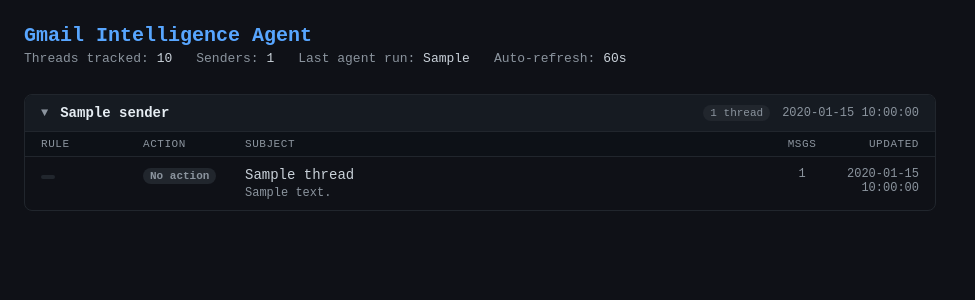
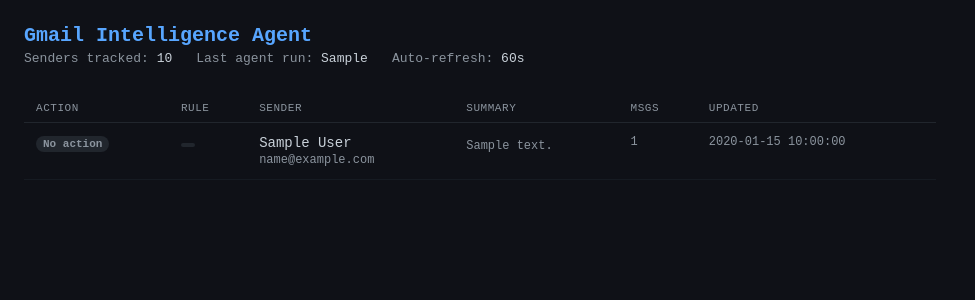
Before and after one commit to blackfinorca/gmail-agent, a Flask app: template dashboard/templates/index.html in a window 1280 px wide. Shown: the top 300 px of the page, without its empty margins (0-975 px from the left). Run offline with Flask 3, Linux system fonts and the light colour scheme; the template is opened without the code that fills it: most values are stand-ins (such as "Sample title", 1, 10 or a date in 2020).

Commit message:
Switch to per-sender summaries — one rolling one-pager per contact
- Storage: new sender_summaries table keyed by sender email
- Agent: group matched messages by sender, update their summary in one LLM call
- Summariser: add update_sender_summary() for multi-message batch updates
- Dashboard: index lists one row per sender; /sender/<email> shows full one-pager
- Extract display name and bare email from 'Name <email>' header format

Co-Authored-By: Claude Sonnet 4.6 <noreply@anthropic.com>

```diff
--- a/dashboard/app.py
+++ b/dashboard/app.py
@@ -27,52 +27,32 @@ def relative_time(ts: int) -> str:
     return f"{diff // 86400}d ago"
 
 
+def strip_html(text: str) -> str:
+    return re.sub(r"\s+", " ", re.sub(r"<[^>]+>", " ", text or "")).strip()
+
+
 @app.route("/")
 def index():
-    threads = storage.get_all_threads()
+    senders = storage.get_all_sender_summaries()
     last_run = storage.get_last_run_timestamp()
-
-    grouped = {}  # sender -> {sender, matched_rule, last_updated, threads[]}
-    for t in threads:
-        t["relative_time"] = relative_time(t.get("last_updated", 0))
-        raw = re.sub(r"<[^>]+>", " ", t.get("summary") or "")
-        t["summary_snippet"] = re.sub(r"\s+", " ", raw).strip()[:120]
-
-        sender = t.get("sender") or "Unknown"
-        if sender not in grouped:
-            grouped[sender] = {
-                "sender": sender,
-                "matched_rule": t.get("matched_rule", ""),
-                "last_updated": t.get("last_updated", 0),
-                "threads": [],
-            }
-        else:
-            # Keep the group's last_updated as the most recent thread
-            if (t.get("last_updated") or 0) > grouped[sender]["last_updated"]:
-                grouped[sender]["last_updated"] = t["last_updated"]
-
-        grouped[sender]["threads"].append(t)
-
-    # Sort groups by most recently updated, threads within each group likewise
-    sender_groups = sorted(grouped.values(), key=lambda g: g["last_updated"], reverse=True)
-    for g in sender_groups:
-        g["last_updated_rel"] = relative_time(g["last_updated"])
-
+    for s in senders:
+        s["relative_time"] = relative_time(s.get("last_updated", 0))
+        s["summary_snippet"] = strip_html(s.get("summary", ""))[:120]
     return render_template(
         "index.html",
-        sender_groups=sender_groups,
-        total=len(threads),
+        senders=senders,
+        total=len(senders),
         last_run=relative_time(last_run),
     )
 
 
-@app.route("/thread/<thread_id>")
-def thread_detail(thread_id):
-    thread = storage.get_summary(thread_id)
-    if not thread:
+@app.route("/sender/<path:sender_email>")
+def sender_detail(sender_email):
+    sender = storage.get_sender_summary(sender_email)
+    if not sender:
         abort(404)
-    thread["relative_time"] = relative_time(thread.get("last_updated", 0))
-    return render_template("thread.html", thread=thread)
+    sender["relative_time"] = relative_time(sender.get("last_updated", 0))
+    return render_template("sender.html", sender=sender)
 
 
 if __name__ == "__main__":
--- a/dashboard/templates/index.html
+++ b/dashboard/templates/index.html
@@ -28,68 +28,21 @@
     }
     .stats-bar span { color: #c9d1d9; }
 
-    /* Sender group */
-    .sender-group {
-      margin-bottom: 28px;
-      border: 1px solid #21262d;
-      border-radius: 8px;
-      overflow: hidden;
+    table { width: 100%; border-collapse: collapse; }
+
+    th {
+      text-align: left;
+      color: #8b949e;
+      border-bottom: 1px solid #21262d;
+      padding: 8px 12px;
+      font-weight: normal;
+      text-transform: uppercase;
+      font-size: 11px;
+      letter-spacing: 0.05em;
     }
 
-    .sender-header {
-      display: flex;
-      align-items: center;
-      gap: 12px;
-      padding: 10px 16px;
-      background: #161b22;
-      border-bottom: 1px solid #21262d;
-      cursor: pointer;
-      user-select: none;
-    }
-    .sender-header:hover { background: #1c2128; }
-
-    .sender-name {
-      color: #e6edf3;
-      font-size: 14px;
-      font-weight: bold;
-      flex: 1;
-    }
-
-    .sender-meta {
-      color: #8b949e;
-      font-size: 12px;
-      white-space: nowrap;
-    }
-
-    .thread-count {
-      background: #21262d;
-      color: #8b949e;
-      font-size: 11px;
-      padding: 2px 7px;
-      border-radius: 10px;
-    }
-
-    .chevron {
-      color: #8b949e;
-      font-size: 12px;
-      transition: transform 0.15s;
-    }
-    .sender-group.collapsed .chevron { transform: rotate(-90deg); }
-    .sender-group.collapsed .thread-list { display: none; }
-
-    /* Thread rows inside a group */
-    .thread-list { }
-
-    .thread-row {
-      display: grid;
-      grid-template-columns: 90px 90px 1fr 50px 80px;
-      gap: 0 12px;
-      align-items: start;
-      padding: 10px 16px;
-      border-bottom: 1px solid #161b22;
-    }
-    .thread-row:last-child { border-bottom: none; }
-    .thread-row:hover { background: #161b22; }
+    td { padding: 12px; border-bottom: 1px solid #161b22; vertical-align: top; }
+    tr:hover td { background: #161b22; }
 
     .badge {
       display: inline-block;
@@ -106,74 +59,52 @@
     .action-them    { background: #0d2b1d; color: #3fb950; }
     .action-none    { background: #21262d; color: #8b949e; }
 
-    .thread-subject a {
-      color: #c9d1d9;
-      text-decoration: none;
-      display: block;
-    }
-    .thread-subject a:hover { color: #58a6ff; text-decoration: underline; }
+    .sender-name a { color: #c9d1d9; text-decoration: none; }
+    .sender-name a:hover { color: #58a6ff; text-decoration: underline; }
+    .sender-email { color: #8b949e; font-size: 12px; margin-top: 2px; }
 
-    .thread-snippet {
-      color: #8b949e;
-      font-size: 12px;
-      margin-top: 3px;
-    }
+    .snippet { color: #8b949e; font-size: 12px; margin-top: 4px; }
+    .meta { color: #8b949e; font-size: 12px; white-space: nowrap; }
 
-    .thread-meta { color: #8b949e; font-size: 12px; text-align: right; }
-    .thread-msgs { color: #8b949e; font-size: 12px; text-align: center; }
-
-    .col-header {
-      display: grid;
-      grid-template-columns: 90px 90px 1fr 50px 80px;
-      gap: 0 12px;
-      padding: 6px 16px;
-      background: #0d1117;
-      border-bottom: 1px solid #21262d;
-      color: #8b949e;
-      font-size: 11px;
-      text-transform: uppercase;
-      letter-spacing: 0.05em;
-    }
-
-    .empty {
-      text-align: center;
-      color: #8b949e;
-      padding: 60px 0;
-    }
+    .empty { text-align: center; color: #8b949e; padding: 60px 0; }
   </style>
 </head>
 <body>
   <h1>Gmail Intelligence Agent</h1>
 
   <div class="stats-bar">
-    <div>Threads tracked: <span>{{ total }}</span></div>
-    <div>Senders: <span>{{ sender_groups | length }}</span></div>
+    <div>Senders tracked: <span>{{ total }}</span></div>
     <div>Last agent run: <span>{{ last_run }}</span></div>
     <div>Auto-refresh: <span>60s</span></div>
   </div>
 
-  {% if sender_groups %}
-    {% for group in sender_groups %}
-    <div class="sender-group" id="group-{{ loop.index }}">
-      <div class="sender-header" onclick="toggleGroup('group-{{ loop.index }}')">
-        <span class="chevron">▼</span>
-        <span class="sender-name">{{ group.sender }}</span>
-        <span class="thread-count">{{ group.threads | length }} thread{{ 's' if group.threads | length != 1 }}</span>
-        <span class="sender-meta">{{ group.last_updated_rel }}</span>
-      </div>
-
-      <div class="thread-list">
-        <div class="col-header">
-          <span>Rule</span>
-          <span>Action</span>
-          <span>Subject</span>
-          <span style="text-align:center">Msgs</span>
-          <span style="text-align:right">Updated</span>
-        </div>
-        {% for t in group.threads %}
-        <div class="thread-row">
-          <div>
-            {% set rule = t.matched_rule or '' %}
+  {% if senders %}
+  <table>
+    <thead>
+      <tr>
+        <th>Action</th>
+        <th>Rule</th>
+        <th>Sender</th>
+        <th>Summary</th>
+        <th>Msgs</th>
+        <th>Updated</th>
+      </tr>
+    </thead>
+    <tbody>
+      {% for s in senders %}
+      <tr>
+        <td>
+          {% set pa = s.pending_action or 'none' %}
+          {% if pa == 'you' %}
+            <span class="badge action-you">You to reply</span>
+          {% elif pa == 'them' %}
+            <span class="badge action-them">Waiting on them</span>
+          {% else %}
+            <span class="badge action-none">No action</span>
+          {% endif %}
+        </td>
+        <td>
+          {% set rule = s.matched_rule or '' %}
           {% if rule.startswith('sender:') %}
             <span class="badge badge-sender">{{ rule }}</span>
           {% elif rule.startswith('keyword:') %}
@@ -181,40 +112,26 @@
           {% else %}
             <span class="badge badge-unmatched">{{ rule }}</span>
           {% endif %}
+        </td>
+        <td>
+          <div class="sender-name">
+            <a href="/sender/{{ s.sender_email }}">{{ s.display_name }}</a>
           </div>
-          <div>
-            {% set pa = t.pending_action or 'none' %}
-            {% if pa == 'you' %}
-              <span class="badge action-you">You to reply</span>
-            {% elif pa == 'them' %}
-              <span class="badge action-them">Waiting on them</span>
+          <div class="sender-email">{{ s.sender_email }}</div>
+        </td>
+        <td>
+          {% if s.summary_snippet %}
+          <div class="snippet">{{ s.summary_snippet }}{% if s.summary and s.summary|length > 120 %}…{% endif %}</div>
+          {% endif %}
+        </td>
+        <td class="meta">{{ s.message_count }}</td>
+        <td class="meta">{{ s.relative_time }}</td>
+      </tr>
+      {% endfor %}
+    </tbody>
+  </table>
   {% else %}
-              <span class="badge action-none">No action</span>
+  <div class="empty">No senders tracked yet. The agent will populate this as emails arrive.</div>
   {% endif %}
-          </div>
-          <div>
-            <div class="thread-subject">
-              <a href="/thread/{{ t.thread_id }}">{{ t.subject }}</a>
-            </div>
-            {% if t.summary_snippet %}
-            <div class="thread-snippet">{{ t.summary_snippet }}{% if t.summary and t.summary|length > 120 %}…{% endif %}</div>
-            {% endif %}
-          </div>
-          <div class="thread-msgs">{{ t.message_count }}</div>
-          <div class="thread-meta">{{ t.relative_time }}</div>
-        </div>
-        {% endfor %}
-      </div>
-    </div>
-    {% endfor %}
-  {% else %}
-  <div class="empty">No threads tracked yet. The agent will populate this as emails arrive.</div>
-  {% endif %}
-
-  <script>
-    function toggleGroup(id) {
-      document.getElementById(id).classList.toggle('collapsed');
-    }
-  </script>
 </body>
 </html>
```
Also changed, not shown: agent.py (+39 -22 lines), dashboard/templates/sender.html (added, +123 -0 lines), storage.py (+20 -25 lines), summariser.py (+41 -0 lines). Lines whose indentation alone changed are shown as unchanged.
